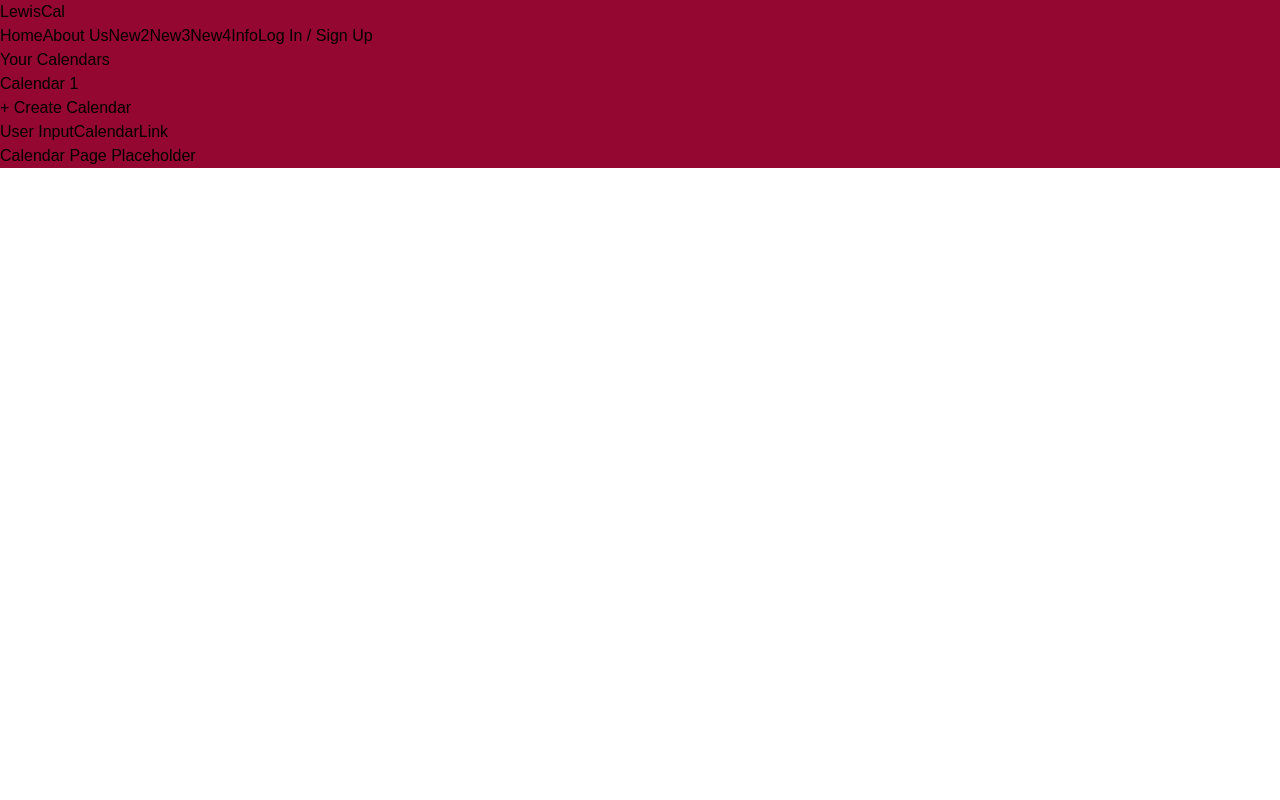
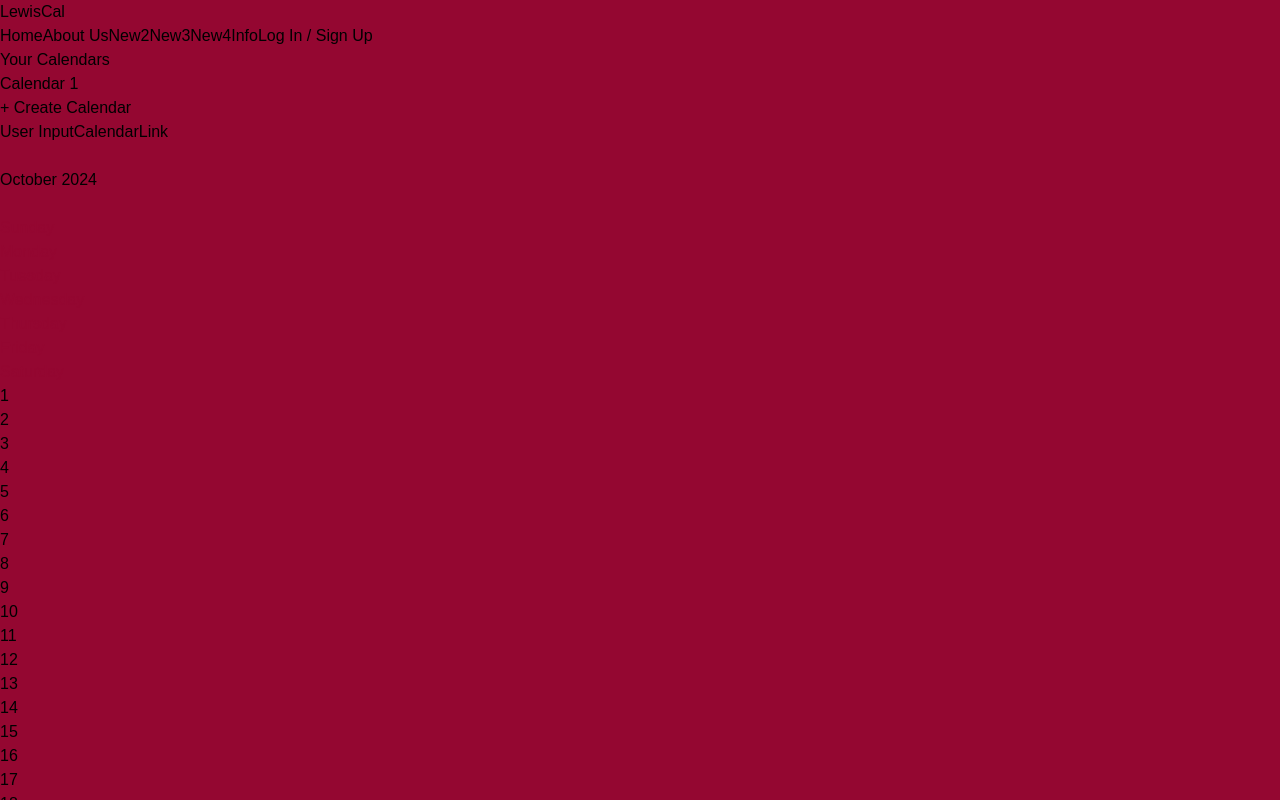
Before and after one commit to SSC-CodeCrusaders/course-calendar-production, a React (Vite) app: page / in a window 1280 px wide. Both pictures are taken after a click on the button "Calendar". Shown: the top 800 px of the page. Built offline with nearby package versions, Linux system fonts and the light colour scheme; no server answers.

Commit message:
added the calendar

```diff
--- a/src/Components/MainPage/CalendarPage.jsx
+++ b/src/Components/MainPage/CalendarPage.jsx
@@ -1,7 +1,143 @@
-import React from 'react';
+import React, { useState } from "react";
+import { ChevronLeftIcon, ChevronRightIcon } from "@heroicons/react/24/outline";
 
-const Calendar = () => {
-  return <div className="p-4 bg-yellow-600 text-white">Calendar</div>;
+const CalendarPage = ({ currentCalendar }) => {
+  const {
+    firstDay,
+    lastDay,
+    daysOfClass,
+    className,
+    location,
+    instructorName,
+    startTime,
+    endTime,
+  } = currentCalendar;
+
+  // Days of the week
+  const daysOfWeek = ["Sunday", "Monday", "Tuesday", "Wednesday", "Thursday", "Friday", "Saturday"];
+
+  // Months of the year
+  const months = [
+    "January",
+    "February",
+    "March",
+    "April",
+    "May",
+    "June",
+    "July",
+    "August",
+    "September",
+    "October",
+    "November",
+    "December",
+  ];
+
+  // State to track the current month and year
+  const [currentMonth, setCurrentMonth] = useState(new Date().getMonth());
+  const [currentYear, setCurrentYear] = useState(new Date().getFullYear());
+
+  // Parse firstDay and lastDay into JavaScript Date objects
+  const firstDayDate = new Date(firstDay);
+  const lastDayDate = new Date(lastDay);
+
+  // Get the number of days in the current month
+  const daysInMonth = new Date(currentYear, currentMonth + 1, 0).getDate();
+
+  // Calculate the first day of the month's index (0 = Sunday, 6 = Saturday)
+  const firstDayIndex = new Date(currentYear, currentMonth, 1).getDay();
+
+  // Generate the calendar grid
+  const calendarDays = Array.from({ length: firstDayIndex + daysInMonth }, (_, i) =>
+    i >= firstDayIndex ? i - firstDayIndex + 1 : null
+  );
+
+  // Change month handlers
+  const handlePreviousMonth = () => {
+    if (currentMonth === 0) {
+      setCurrentMonth(11);
+      setCurrentYear((prev) => prev - 1);
+    } else {
+      setCurrentMonth((prev) => prev - 1);
+    }
+  };
+
+  const handleNextMonth = () => {
+    if (currentMonth === 11) {
+      setCurrentMonth(0);
+      setCurrentYear((prev) => prev + 1);
+    } else {
+      setCurrentMonth((prev) => prev + 1);
+    }
+  };
+
+  // Helper function to check if a given day is within the firstDay and lastDay range
+  const isWithinRange = (day) => {
+    if (!day) return false;
+    const currentDate = new Date(currentYear, currentMonth, day);
+    return currentDate >= firstDayDate && currentDate <= lastDayDate;
+  };
+
+  return (
+    <div className="flex flex-col bg-lewisRed text-white rounded-lg p-6">
+      {/* Calendar Navigation */}
+      <div className="flex justify-between items-center mb-6">
+        <button onClick={handlePreviousMonth} className="p-2">
+          <ChevronLeftIcon className="h-6 w-6 text-white" />
+        </button>
+        <h2 className="text-2xl font-bold">
+          {months[currentMonth]} {currentYear}
+        </h2>
+        <button onClick={handleNextMonth} className="p-2">
+          <ChevronRightIcon className="h-6 w-6 text-white" />
+        </button>
+      </div>
+
+      {/* Days of the Week Header */}
+      <div className="grid grid-cols-7 text-center font-semibold bg-white text-lewisRed rounded-lg p-2 mb-4">
+        {daysOfWeek.map((day) => (
+          <div key={day} className="py-1">
+            {day}
+          </div>
+        ))}
+      </div>
+
+      {/* Calendar Grid */}
+      <div className="grid grid-cols-7 gap-2">
+        {calendarDays.map((day, index) => {
+          const dayOfWeek = daysOfWeek[index % 7].toLowerCase();
+          const isClassDay = day && daysOfClass[dayOfWeek];
+          const inRange = isWithinRange(day);
+
+          return (
+            <div
+              key={index}
+              className={`border rounded-lg p-4 text-center text-sm ${
+                day && inRange
+                  ? isClassDay
+                    ? "bg-white text-lewisRed border-white"
+                    : "bg-lewisRed text-white border-white"
+                  : "bg-transparent"
+              }`}
+            >
+              {day && (
+                <>
+                  <div className="text-lg font-bold mb-1">{day}</div>
+                  {day && inRange && isClassDay ? (
+                    <div className="text-xs">
+                      <p>{startTime} - {endTime}</p>
+                      <p>{className}</p>
+                    </div>
+                  ) : (
+                    <div className="text-xs">{inRange ? "No events" : ""}</div>
+                  )}
+                </>
+              )}
+            </div>
+          );
+        })}
+      </div>
+    </div>
+  );
 };
 
-export default Calendar;
+export default CalendarPage;
--- a/src/Components/MainPage/Homepage.jsx
+++ b/src/Components/MainPage/Homepage.jsx
@@ -1,6 +1,8 @@
 import { useState, useEffect, useContext } from "react";
 import Sidebar from "./Sidebar";
 import UserInputForm from "./UserInputForm";
+import CalendarPage from "./CalendarPage";
+import LinkPage from "./LinkPage";
 import ProgressBar from "./ProgressBar";
 import { AuthContext } from "../../Context/AuthProvider";
 import { fetchSchedules } from "../../utils/supabaseClient";
@@ -89,9 +91,9 @@ const Homepage = () => {
           />
         );
       case 1: // Calendar Page
-        return <div className="h-full flex items-center justify-center">Calendar Page Placeholder</div>;
+        return <CalendarPage currentCalendar={currentCalendar} />
       case 2: // Link Page
-        return <div className="h-full flex items-center justify-center">Link Page Placeholder</div>;
+        return <LinkPage />
       default: // Fallback to User Input
         setCurrentPage(0); // Automatically reset invalid page
         return null; // Render nothing temporarily (until page resets)
```
